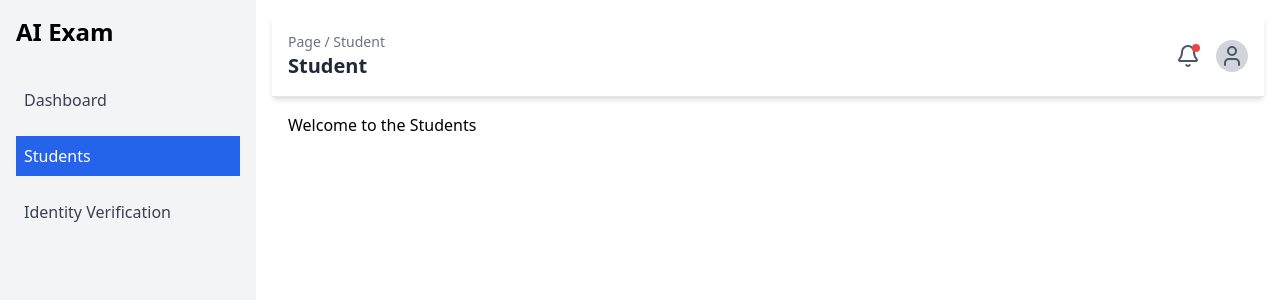
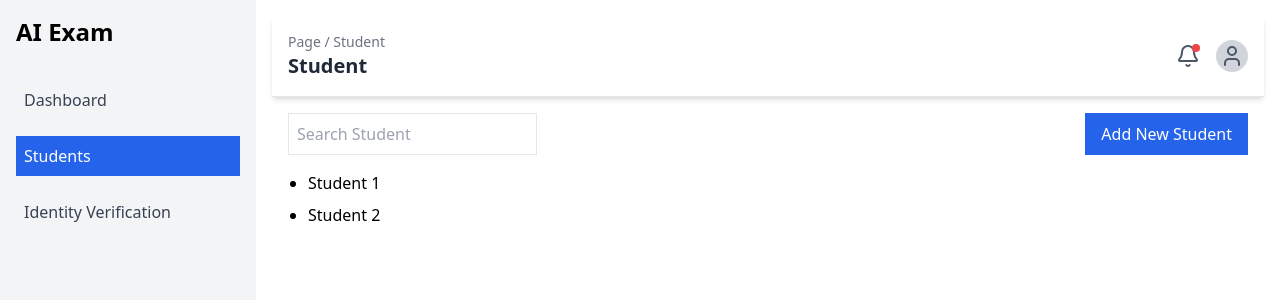
Before and after one commit to abdulrahmanRadan/proctoreye-frontend, a React (Vite) app: page /students in a window 1280 px wide. Shown: the top 300 px of the page. Built offline with nearby package versions, Linux system fonts and the light colour scheme.

Commit message:
Added search and add new entity functionality to EntityPage component
- Integrated search functionality with input field.
- Added button for adding new entities.
- Updated UI to display a list of entities.
- Ensured reusability of the component for students, tests, teachers, and test center data.

```diff
--- /dev/null
+++ b/src/pages/EntityPage.tsx
@@ -0,0 +1,61 @@
+import Header from "../components/Header";
+import { useState } from "react";
+
+interface Entity {
+  id: number;
+  name: string;
+}
+
+interface EntityProps {
+  page: string;
+  entities: Entity[];
+  onAdd: () => void;
+  onSearch: (query: string) => void;
+}
+
+const EntityPage: React.FC<EntityProps> = ({
+  page,
+  entities,
+  onAdd,
+  onSearch,
+}) => {
+  const [searchQuery, setSearchQuery] = useState("");
+
+  const handleSearch = (event: React.ChangeEvent<HTMLInputElement>) => {
+    const query = event.target.value;
+    setSearchQuery(query);
+    onSearch(query);
+  };
+
+  return (
+    <div>
+      <Header page={page} />
+      <div className="p-4">
+        <div className="flex justify-between mb-4">
+          <input
+            type="text"
+            placeholder={`Search ${page}`}
+            value={searchQuery}
+            onChange={handleSearch}
+            className="border p-2 rounded-lg"
+          />
+          <button
+            onClick={onAdd}
+            className="bg-blue-600 text-white px-4 py-2 rounded-lg hover:bg-blue-700"
+          >
+            Add New {page}
+          </button>
+        </div>
+        <ul className="list-disc pl-5">
+          {entities.map((entity) => (
+            <li key={entity.id} className="mb-2">
+              {entity.name}
+            </li>
+          ))}
+        </ul>
+      </div>
+    </div>
+  );
+};
+
+export default EntityPage;
--- a/src/pages/Students.tsx
+++ b/src/pages/Students.tsx
@@ -1,13 +1,28 @@
-import Header from "../components/Header";
+import EntityPage from "./EntityPage";
 
 const Students: React.FC = () => {
+  const students = [
+    { id: 1, name: "Student 1" },
+    { id: 2, name: "Student 2" },
+    // أضف المزيد من الطلاب هنا
+  ];
+
+  const handleAddStudent = () => {
+    // منطق إضافة طالب جديد
+  };
+
+  const handleSearchStudent = (query: string) => {
+    // منطق البحث عن طالب
+    console.log(query);
+  };
+
   return (
-    <div>
-      <Header page="Student" />
-      <div className="p-4">
-        <h2>Welcome to the Students</h2>
-      </div>
-    </div>
+    <EntityPage
+      page="Student"
+      entities={students}
+      onAdd={handleAddStudent}
+      onSearch={handleSearchStudent}
+    />
   );
 };
 
```
